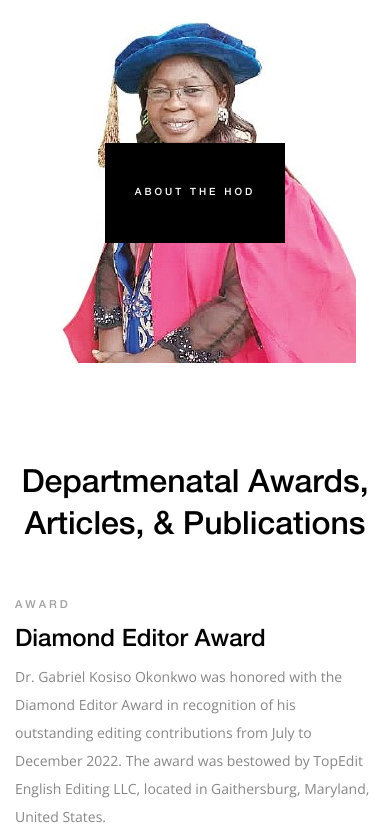
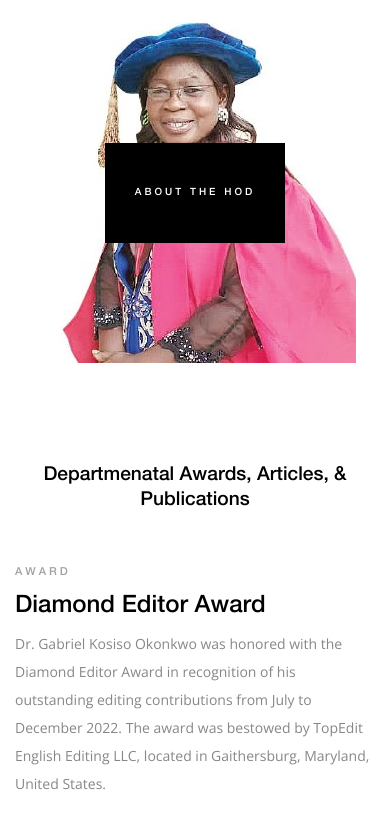
Before and after one commit to JaydenBachs/English, a plain HTML site: page index.html in a window 390 px wide. Shown: the part 1166-2000 px from the top of the page. Drawn offline with nearby package versions, Linux system fonts and the light colour scheme.

Commit message:
Responsive Update style.css

```diff
--- a/style.css
+++ b/style.css
@@ -56,6 +56,17 @@ h6 {
   font-weight: 500;
   line-height: 1.3;
   font-family: "helveticaneuemedium";
+}
+
+@media only screen and (max-width: 767px) {
+  h1,
+  h2,
+  h3,
+  h4,
+  h5,
+  h6 {
+    font-size: 1.2rem;
+  }
 }
 
 p {
```
